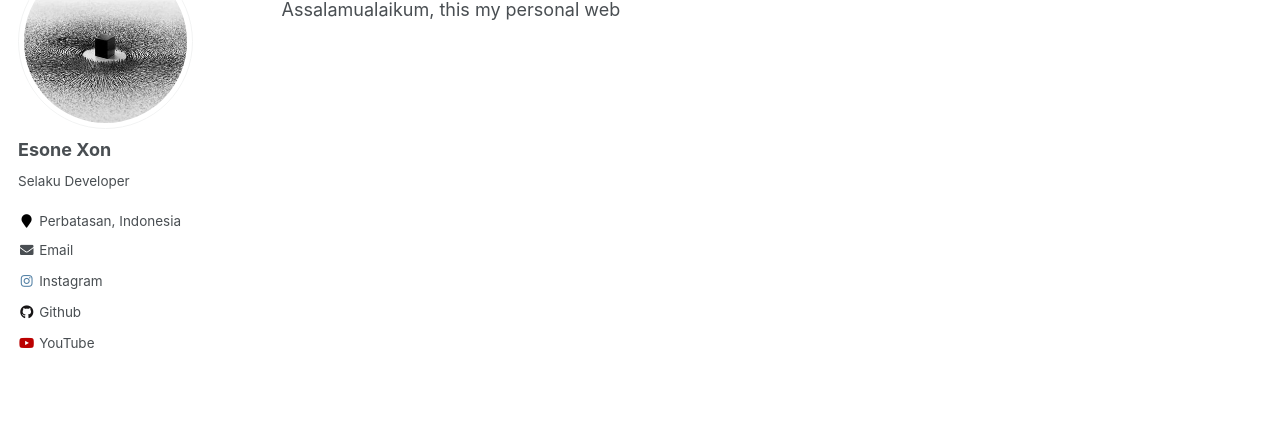
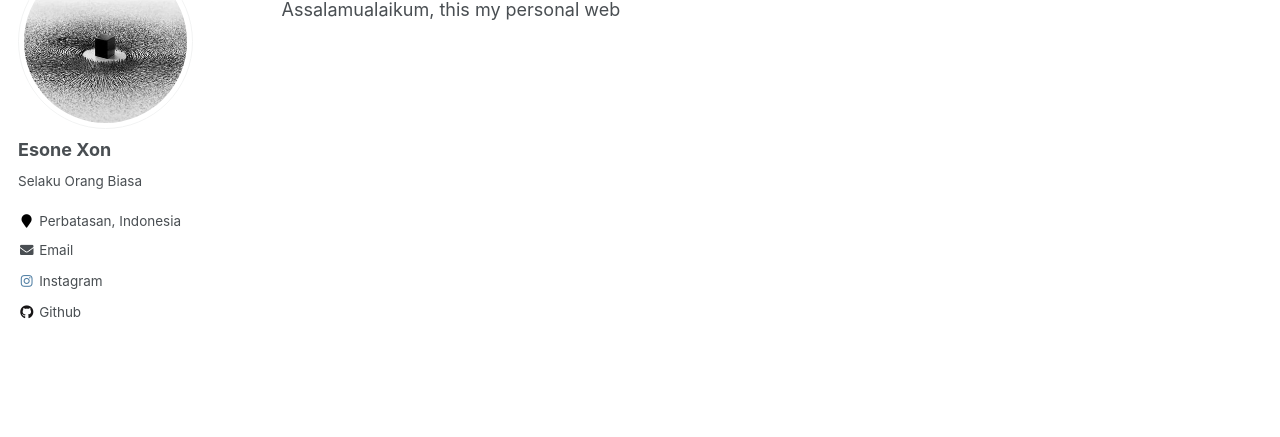
Before and after one commit to esoneXon/esoneXon.github.io, a Jekyll site: the page built from _pages/about.md, in a window 1280 px wide. Shown: the part 164-601 px from the top of the page. Built offline with Jekyll 4.4.1, drawn with Linux system fonts in a browser that asks for light colours.

Commit message:
Update _config.yml

```diff
--- a/_config.yml
+++ b/_config.yml
@@ -82,7 +82,7 @@ analytics:
 author:
   name             : "Esone Xon"
   avatar           : "profile.png"
-  bio              : "Selaku Developer"
+  bio              : "Selaku Orang Biasa"
   location         : "Perbatasan, Indonesia"
   employer         :
   pubmed           :
@@ -113,7 +113,7 @@ author:
   vine             :
   weibo            :
   xing             :
-  youtube          : "MR-WH5"
+  youtube          :
   wikipedia        :
 
 
```
